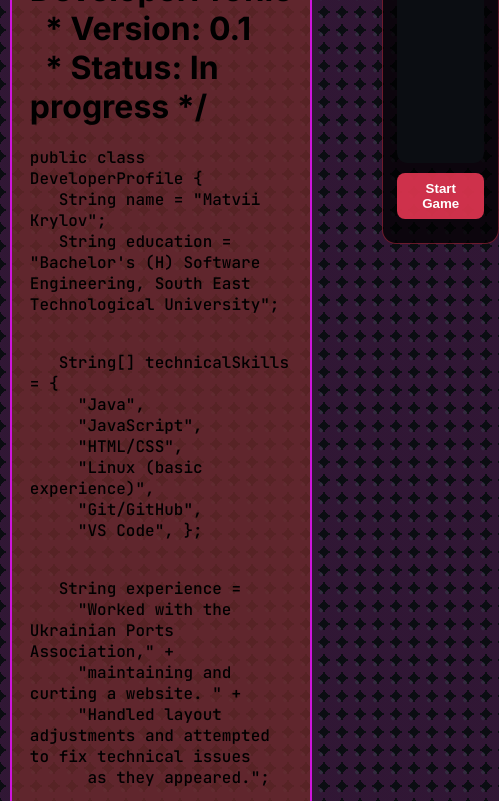
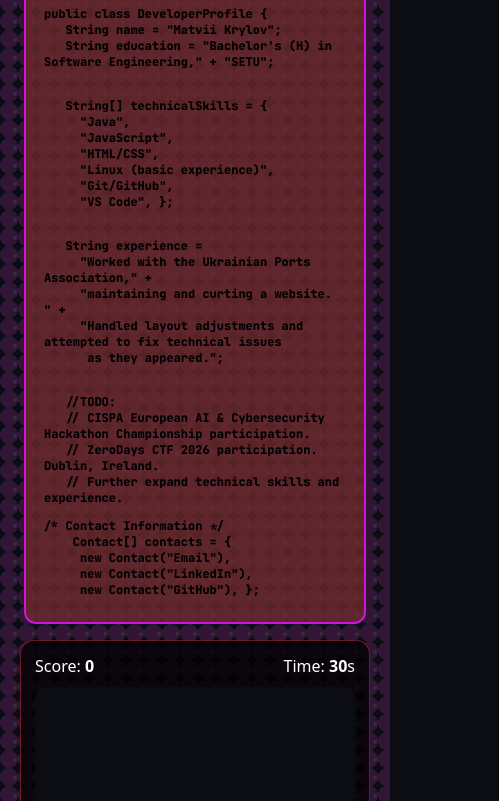
Before and after one commit to Safrolomancer/SafroloWebsite, a plain HTML site: page index.html in a window 390 px wide. Shown: the part 114-915 px from the top of the page, 499 px wide, since content can reach past the window. Drawn offline with Linux system fonts and the light colour scheme; a web font is replaced by a local one.

Commit message:
Layout for the phone

```diff
--- a/index.html
+++ b/index.html
@@ -18,13 +18,11 @@
 
     <div class="text-bg">
 
-        <h1> /** Class: DeveloperProfile <br> &nbsp;&nbsp;* Version: 0.1 <br> &nbsp;&nbsp;* Status: In progress */ </h1>
+        <h1> /** Class: Profile </h1>
         <p>
             public class DeveloperProfile {
             <br> &nbsp;&nbsp; String name = "Matvii Krylov";
-            <br> &nbsp;&nbsp; String education = "Bachelor's (H) Software Engineering, South East Technological
-            University";
-        </p>
+            <br> &nbsp;&nbsp; String education = "Bachelor's (H) in Software Engineering," + "SETU";        </p>
         <p>
             <br> &nbsp;&nbsp; String[] technicalSkills = {
             <br> &nbsp;&nbsp;&nbsp;&nbsp; "Java",
@@ -43,8 +41,7 @@
         </p>
         <p>
             <br> &nbsp;&nbsp; //TODO:
-            <br> &nbsp;&nbsp; // CISPA European AI & Cybersecurity Hackathon Championship participation. Stockholm,
-            Sweden.
+            <br> &nbsp;&nbsp; // CISPA European AI & Cybersecurity Hackathon Championship participation.
             <br> &nbsp;&nbsp; // ZeroDays CTF 2026 participation. Dublin, Ireland.
             <br> &nbsp;&nbsp; // Further expand technical skills and experience.
         </p>
--- a/style.css
+++ b/style.css
@@ -30,6 +30,9 @@ body {
   background-repeat: repeat;
 
   display: flex;
+  flex-wrap: wrap;
+  align-items: flex-start;
+  overflow-x: hidden;
 
 }
 
@@ -47,8 +50,8 @@ body {
   margin-bottom: 1.5%;
 
   border: #cf14dc 2px solid;
-  width: fit-content;
-  max-width: fit-content;
+  width: auto;
+  max-width: 100%;
 }
 
 /*==========================================MINI-GAME====================================*/
@@ -106,7 +109,7 @@ body {
  h1 {
   font-family: "Inter", sans-serif;
   font-optical-sizing: auto;
-  font-weight: 700;
+  font-weight: clamp(18px, 5vw, 28px);
   font-style: normal;
 }
 
@@ -115,8 +118,9 @@ body {
 p {
   font-family: "JetBrains Mono", monospace;
   font-optical-sizing: auto;
-  font-weight: 500;
-  font-style: normal;
+  font-weight: 900;
+  font-size: 17px;
+  word-break: break-word;
 }
 
 
@@ -126,3 +130,29 @@ p {
 
 
 /*==========================================DEBUGGING====================================*/
+
+
+@media (max-width: 768px) {
+
+  body {
+    flex-direction: column;
+    align-items: center;
+  }
+
+  .text-bg {
+    margin: 16px;
+    max-width: 95%;
+  }
+
+  #mini-game {
+    width: 90%;
+    max-width: 320px;
+    margin-bottom: 24px;
+  }
+}
+
+@media (max-width: 768px) {
+  p {
+    font-size: 12px;
+  }
+}
```
